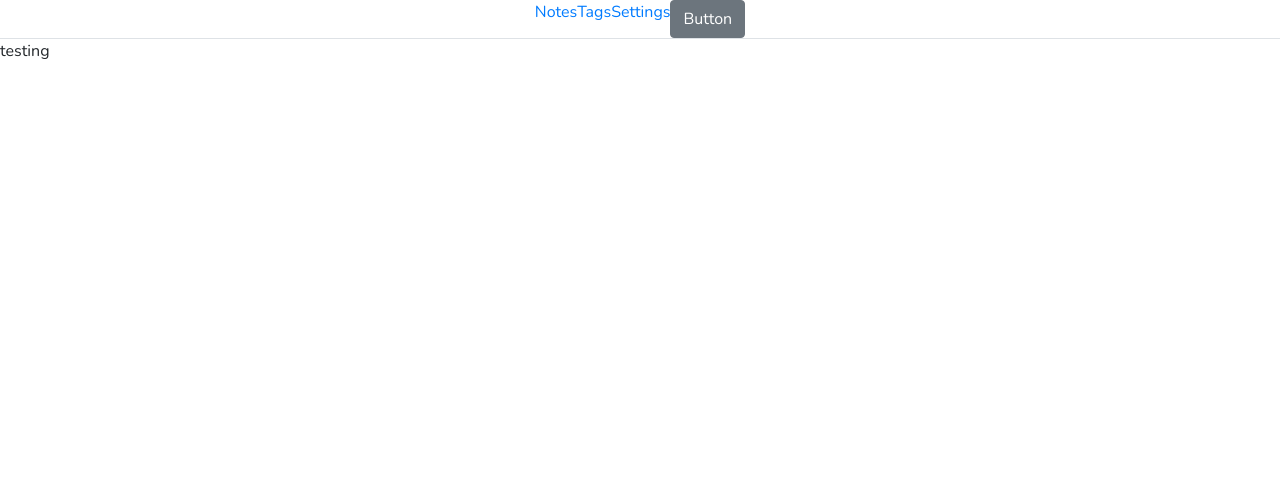
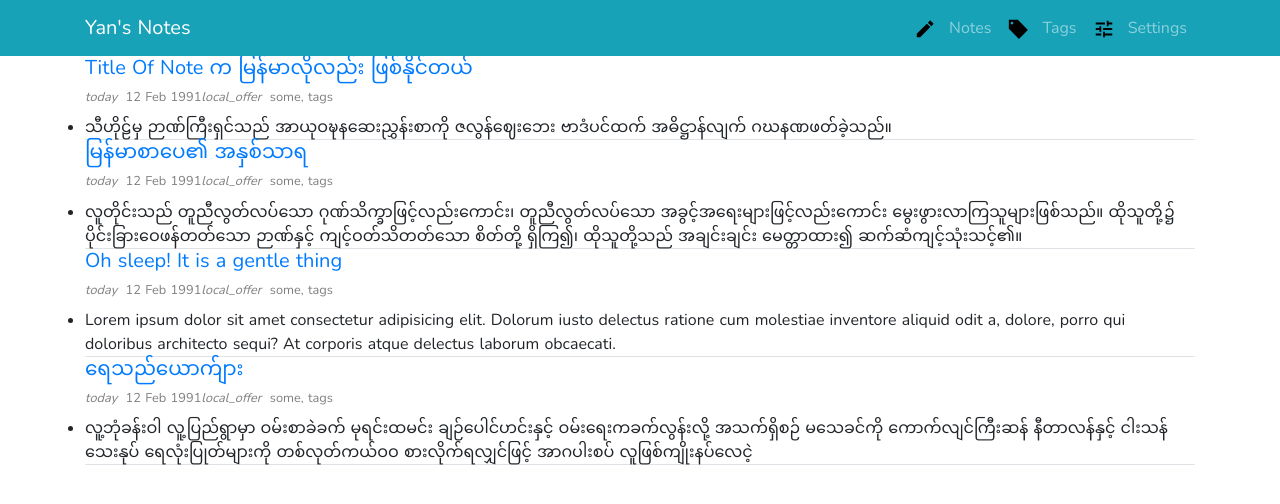
Before and after one commit to yansnote/blog, a Nuxt app: page /admin/notes in a window 1280 px wide. Shown: the top 504 px of the page. Built offline with nearby package versions, Linux system fonts and the light colour scheme; a web font is replaced by a local one.

Commit message:
Adding navigation bar

```diff
--- a/components/admin/navbar.vue
+++ b/components/admin/navbar.vue
@@ -1,9 +1,30 @@
 <template>
-  <nav class="navigation d-flex justify-content-center border-bottom">
-    <li v-for="link in links" :key="link">
-      <a href="link.route">{{ link.name }}</a>
-    </li>
-    <b-button>Button</b-button>
+  <nav>
+    <b-navbar toggleable="lg" type="dark" variant="info">
+      <div class="container">
+        <b-navbar-brand href="#">
+          Yan's Notes
+        </b-navbar-brand>
+
+        <b-navbar-toggle target="nav-collapse" />
+
+        <b-collapse id="nav-collapse" is-nav>
+          <b-navbar-nav class="ml-auto">
+            <b-nav-item v-for="link in links" v-bind:key="link" href="link.route">
+              <svg
+                xmlns="http://www.w3.org/2000/svg"
+                width="22"
+                height="22"
+                viewBox="0 0 24 24"
+                class="mr-2"
+                v-html="link.icon"
+              />
+              {{ link.name }}
+            </b-nav-item>
+          </b-navbar-nav>
+        </b-collapse>
+      </div>
+    </b-navbar>
   </nav>
 </template>
 
@@ -15,28 +36,20 @@ export default {
         {
           name: 'Notes',
           route: '#',
-          icon: '..'
+          icon: '<path fill="none" d="M0 0h24v24H0V0z"/><path d="M3 17.25V21h3.75L17.81 9.94l-3.75-3.75L3 17.25zM21.41 6.34l-3.75-3.75-2.53 2.54 3.75 3.75 2.53-2.54z"/>'
         },
         {
           name: 'Tags',
           route: '#',
-          icon: '..'
+          icon: '<path fill="none" d="M0 0h24v24H0V0z"/><path d="M22.83 12.99L11.83 2H2v9.83l10.99 10.99 9.84-9.83zM5.5 7C4.67 7 4 6.33 4 5.5S4.67 4 5.5 4 7 4.67 7 5.5 6.33 7 5.5 7z"/>'
         },
         {
           name: 'Settings',
           route: '#',
-          icon: '..'
+          icon: '<path fill="none" d="M0 0h24v24H0V0z"/><path d="M3 17v2h6v-2H3zM3 5v2h10V5H3zm10 16v-2h8v-2h-8v-2h-2v6h2zM7 9v2H3v2h4v2h2V9H7zm14 4v-2H11v2h10zm-6-4h2V7h4V5h-4V3h-2v6z"/>'
         }
       ]
     }
   }
 }
 </script>
-
-<style lang="scss">
-.navigation {
-  li {
-    list-style: none;
-  }
-}
-</style>
--- a/pages/admin/notes/index.vue
+++ b/pages/admin/notes/index.vue
@@ -1,10 +1,59 @@
 <template>
-  <p>testing</p>
+  <section class="container">
+    <article class="border-bottom" v-for="note in notes" v-bind:key="note">
+      <header class="d-inline-flex align-items-start">
+        <h5><a href="#">{{ note.title }}</a></h5>
+      </header>
+      <section class="d-flex justify-content-start text-black-50 pb-2">
+        <small>
+          <i class="material-icons pr-1">today</i>
+            {{ note.date }}
+        </small>
+        <small>
+          <i class="material-icons pr-1">local_offer</i>
+          some, tags
+        </small>
+      </section>
+      <summary>
+        {{ note.summary }}
+      </summary>
+    </article>
+  </section>
 </template>
 
 <script>
 export default {
-  layout: 'admin'
+  layout: 'admin',
+  data () {
+    return {
+      notes: [
+        {
+          title: 'Title Of Note က မြန်မာလိုလည်း ဖြစ်နိုင်တယ်',
+          date: '12 Feb 1991',
+          tags: ['some', 'tags'],
+          summary: 'သီဟိုဠ်မှ ဉာဏ်ကြီးရှင်သည် အာယုဝဍ္ဎနဆေးညွှန်းစာကို ဇလွန်ဈေးဘေး ဗာဒံပင်ထက် အဓိဋ္ဌာန်လျက် ဂဃနဏဖတ်ခဲ့သည်။'
+        },
+        {
+          title: 'မြန်မာစာပေ၏ အနှစ်သာရ',
+          date: '12 Feb 1991',
+          tags: ['some', 'tags'],
+          summary: 'လူတိုင်းသည် တူညီလွတ်လပ်သော ဂုဏ်သိက္ခာဖြင့်လည်းကောင်း၊ တူညီလွတ်လပ်သော အခွင့်အရေးများဖြင့်လည်းကောင်း မွေးဖွားလာကြသူများဖြစ်သည်။ ထိုသူတို့၌ ပိုင်းခြားဝေဖန်တတ်သော ဉာဏ်နှင့် ကျင့်ဝတ်သိတတ်သော စိတ်တို့ ရှိကြ၍၊ ထိုသူတို့သည် အချင်းချင်း မေတ္တာထား၍ ဆက်ဆံကျင့်သုံးသင့်၏။'
+        },
+        {
+          title: 'Oh sleep! It is a gentle thing',
+          date: '12 Feb 1991',
+          tags: ['some', 'tags'],
+          summary: 'Lorem ipsum dolor sit amet consectetur adipisicing elit. Dolorum iusto delectus ratione cum molestiae inventore aliquid odit a, dolore, porro qui doloribus architecto sequi? At corporis atque delectus laborum obcaecati.'
+        },
+        {
+          title: 'ရေသည်ယောက်ျား',
+          date: '12 Feb 1991',
+          tags: ['some', 'tags'],
+          summary: 'လူ့ဘုံခန်းဝါ လူ့ပြည်ရွာမှာ ဝမ်းစာခဲခက် မုရင်းထမင်း ချဉ်ပေါင်ဟင်းနှင့် ဝမ်းရေးကခက်လွန်းလို့ အသက်ရှိစဉ် မသေခင်ကို ကောက်လျင်ကြီးဆန် နီတာလန်နှင့် ငါးသန်သေးနုပ် ရေလုံးပြုတ်များကို တစ်လုတ်ကယ်ဝဝ စားလိုက်ရလျှင်ဖြင့် အာဂပါးစပ် လူဖြစ်ကျိုးနပ်လေငဲ့'
+        }
+      ]
+    }
+  }
 }
 </script>
 
```
